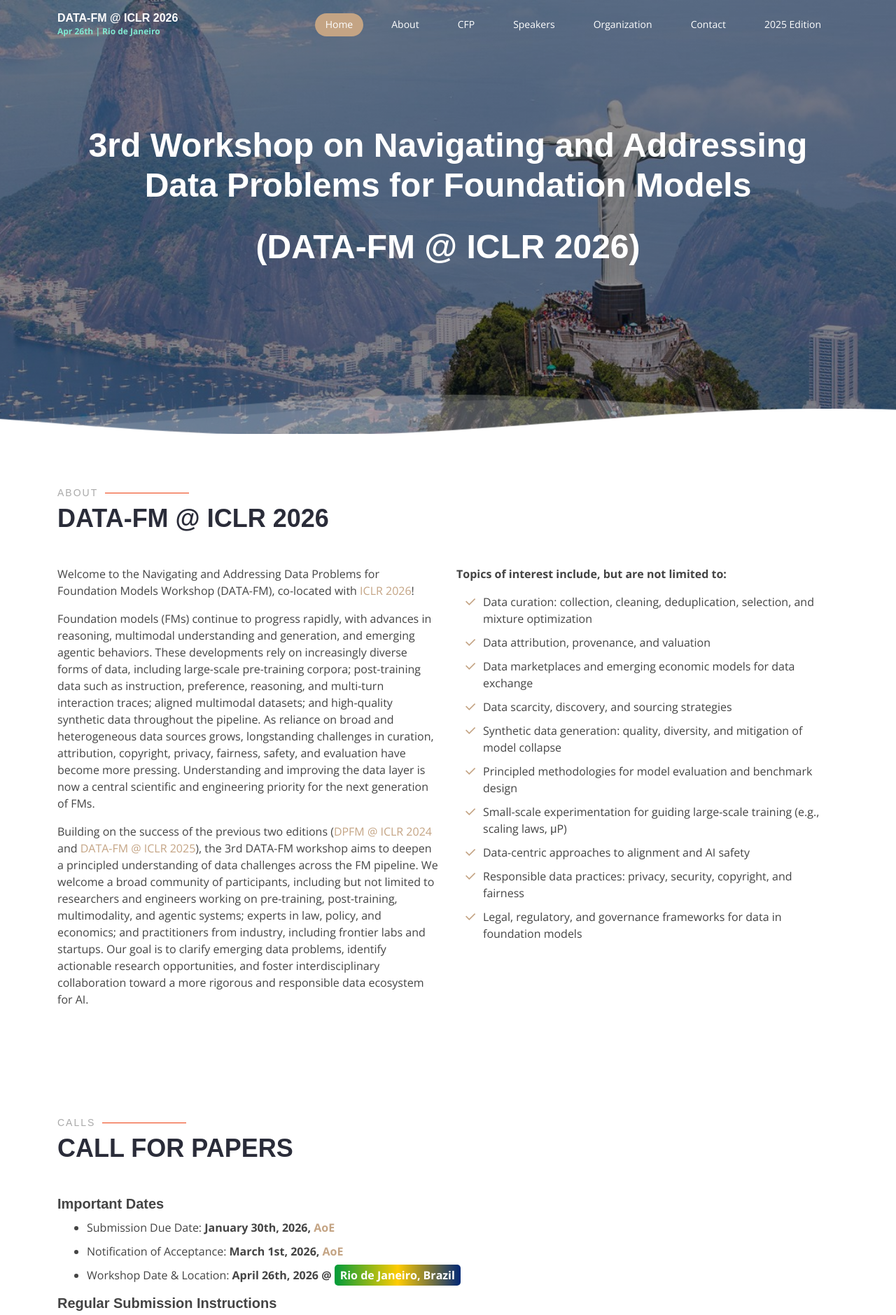
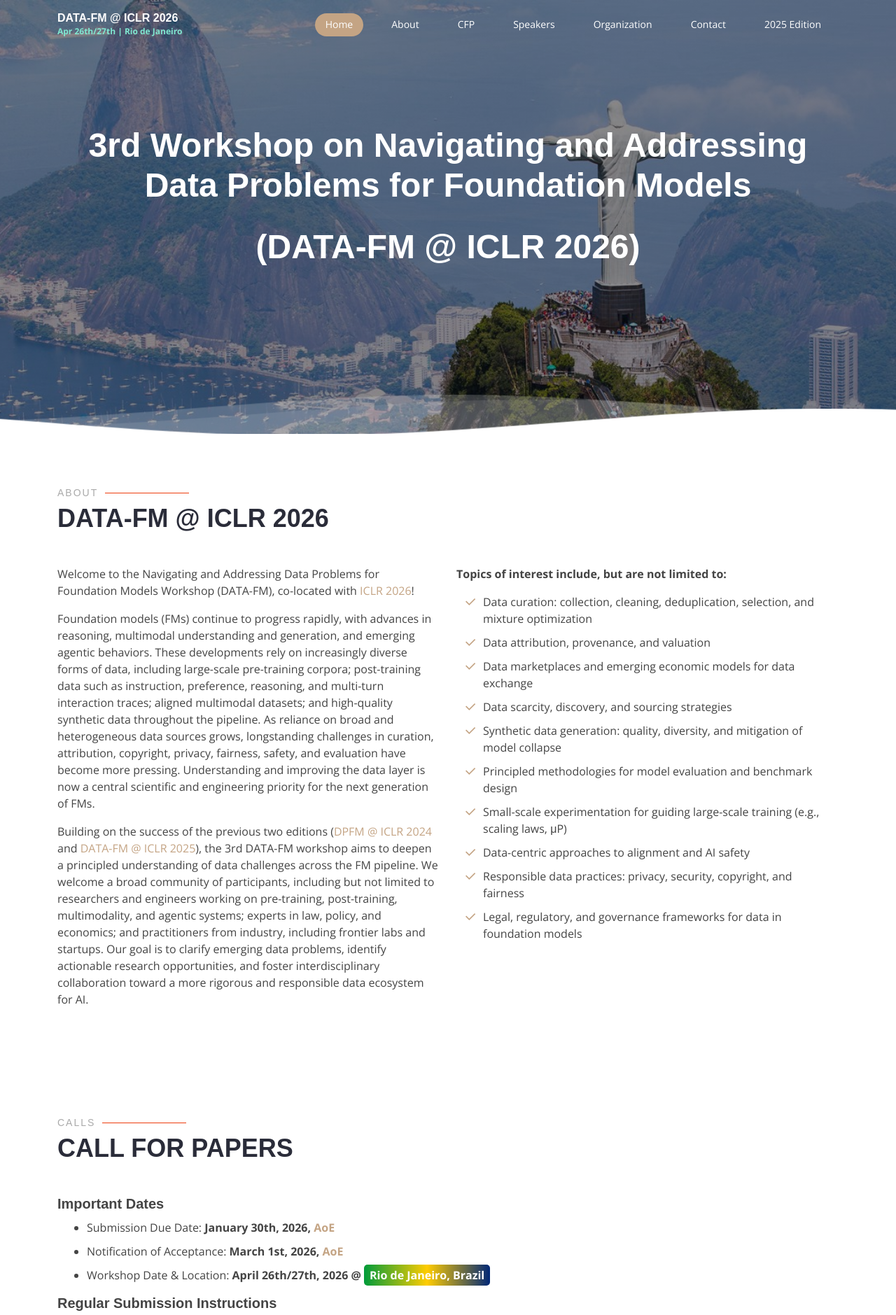
Before and after one commit to data-fm-iclr2026/data-fm-iclr2026.github.io, a plain HTML site: page index.html in a window 1280 px wide. Shown: the top 1879 px of the page at 70% size. Drawn offline with nearby package versions, Linux system fonts and the light colour scheme.

Commit message:
correct workshop date

```diff
--- a/index.html
+++ b/index.html
@@ -61,7 +61,7 @@
 
         <p style="margin: 0; font-size: 12px; white-space: nowrap;">
           <b style="color: #80E8D1;">
-            Apr 26th | Rio de Janeiro
+            Apr 26th/27th | Rio de Janeiro
           </b>
         </p>
       </div>
@@ -189,7 +189,7 @@
           </li> -->
 
           <li>Workshop Date & Location:
-            <b>April 26th, 2026 @ <span style="background: linear-gradient(to right, #009B3A 0%, #FFCC00 50%, #002776 100%); padding: 4px 8px; border-radius: 5px; color: #ffffff; font-weight: bold;">Rio de Janeiro, Brazil</span></b>
+            <b>April 26th/27th, 2026 @ <span style="background: linear-gradient(to right, #009B3A 0%, #FFCC00 50%, #002776 100%); padding: 4px 8px; border-radius: 5px; color: #ffffff; font-weight: bold;">Rio de Janeiro, Brazil</span></b>
           </li>
 
         </ul>
```
